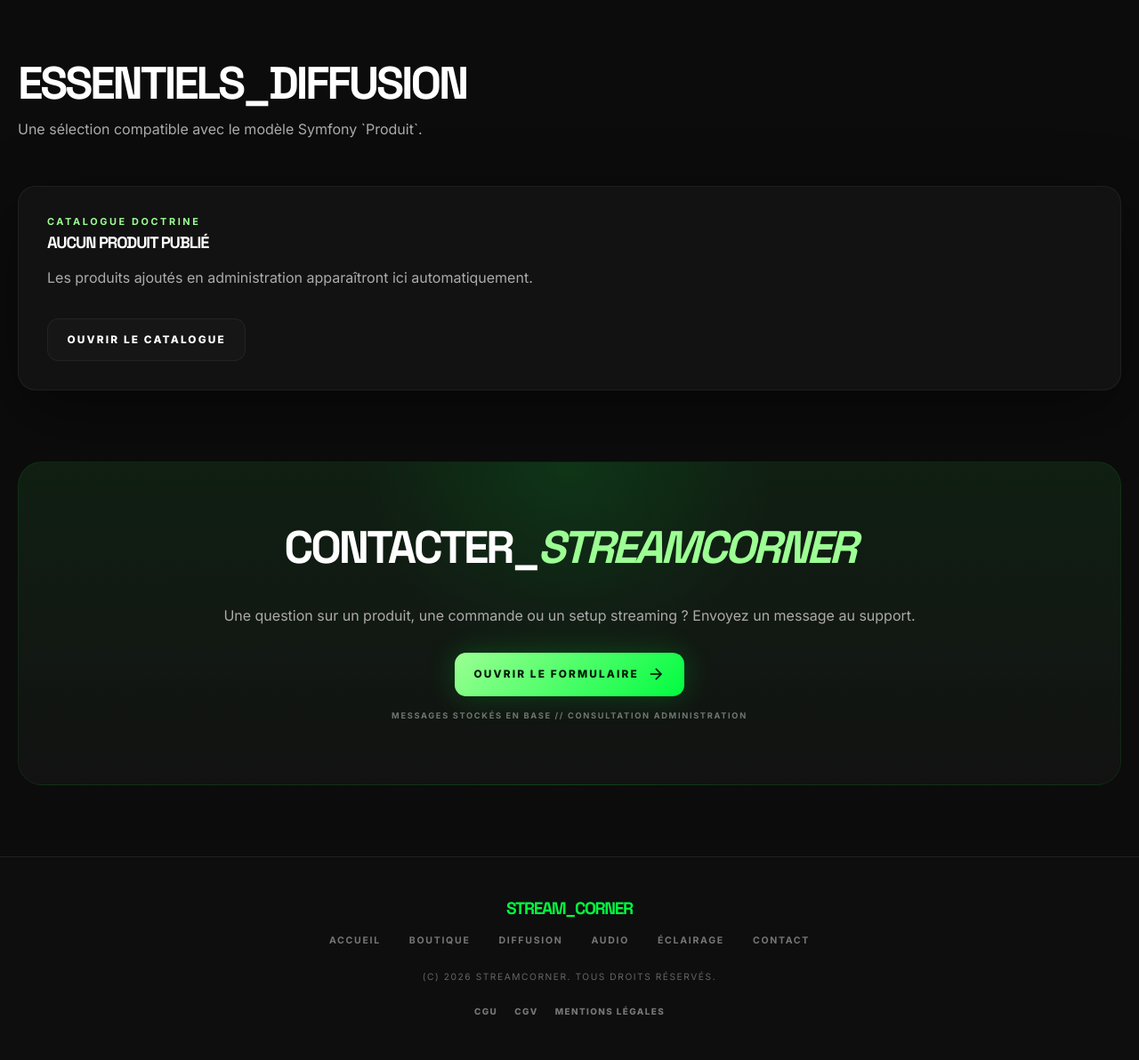
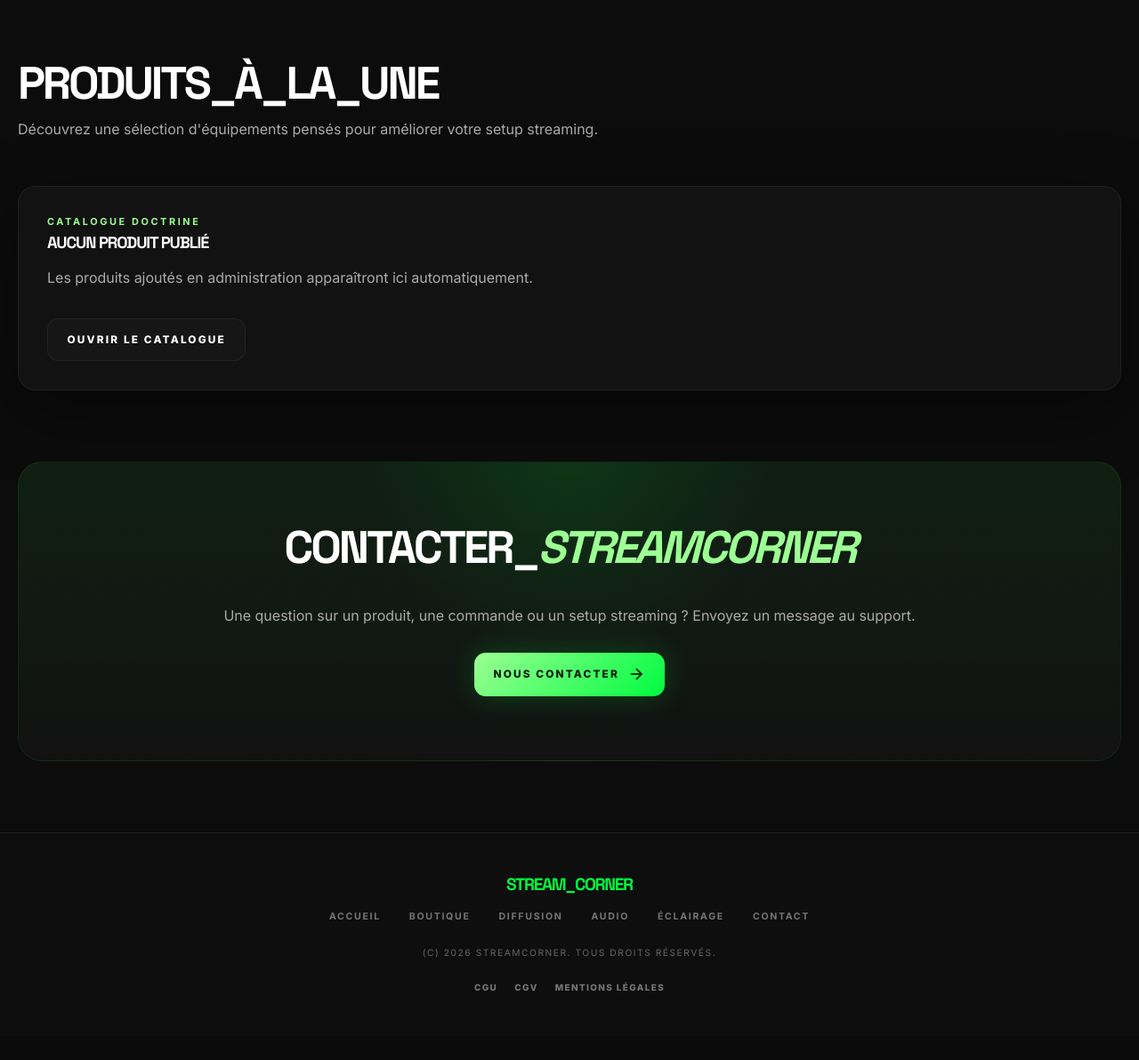
Before and after one commit to rfielbal/StreamCorner, a Symfony app: template StreamCorner/templates/home/index.html.twig in a window 1280 px wide. Shown: the part 2442-3634 px from the top of the page at 89% size. After the commit the page ends 3556 px from the top, so only its background shows below. Run offline with Twig, Linux system fonts and the light colour scheme; the template is opened without the code that fills it, so the values that code supplies are empty; some libraries are stand-ins or nearby versions.

Commit message:
Refonte de la page d'accueil

```diff
--- a/StreamCorner/templates/home/index.html.twig
+++ b/StreamCorner/templates/home/index.html.twig
@@ -5,6 +5,8 @@
 {% block body_data %}data-nav-section="accueil"{% endblock %}
 
 {% block body %}
+  {% set commandCenterProduct = setupProducts['Command Center']|default(null) %}
+
   <main>
     <section class="home-hero">
       <div class="home-hero-media" aria-hidden="true">
@@ -23,8 +25,8 @@
               Contrôle tactile total. Retour visuel instantané. Précision conçue pour les créateurs et streamers exigeants.
             </p>
             <div class="home-hero-actions">
-              <a class="btn btn-primary" href="{{ path('app_resultat', { q: 'Command Center' }) }}">
-                Configurer maintenant
+              <a class="btn btn-primary" href="{{ commandCenterProduct ? path('app_produit_show', { id: commandCenterProduct.id }) : path('app_resultat', { q: 'Command Center' }) }}">
+                Découvrez-le maintenant
                 <span class="material-symbols-outlined">arrow_forward</span>
               </a>
               <a class="btn btn-secondary" href="{{ path('app_catalogue') }}">Voir le catalogue</a>
@@ -92,7 +94,7 @@
       <div class="container">
         <div class="split-header">
           <div>
-            <h2 class="section-title">DÉPARTEMENTS_SYSTÈME</h2>
+            <h2 class="section-title">Univers_Streaming</h2>
             <p class="home-section-subtitle">Sélectionnez votre niveau d'équipement</p>
           </div>
         </div>
@@ -141,8 +143,8 @@
       <div class="container">
         <div class="split-header">
           <div>
-            <h2 class="section-title">Essentiels_Diffusion</h2>
-            <p class="muted">Une sélection compatible avec le modèle Symfony `Produit`.</p>
+            <h2 class="section-title">Produits_à_la_une</h2>
+            <p class="muted">Découvrez une sélection d'équipements pensés pour améliorer votre setup streaming.</p>
           </div>
         </div>
 
@@ -194,11 +196,10 @@
           <p class="muted">Une question sur un produit, une commande ou un setup streaming ? Envoyez un message au support.</p>
           <div class="newsletter-form">
             <a class="btn btn-primary" href="{{ path('app_contact') }}">
-              Ouvrir le formulaire
+              Nous contacter
               <span class="material-symbols-outlined">arrow_forward</span>
             </a>
           </div>
-          <div class="newsletter-note">Messages stockés en base // Consultation administration</div>
         </div>
       </div>
     </section>
```
